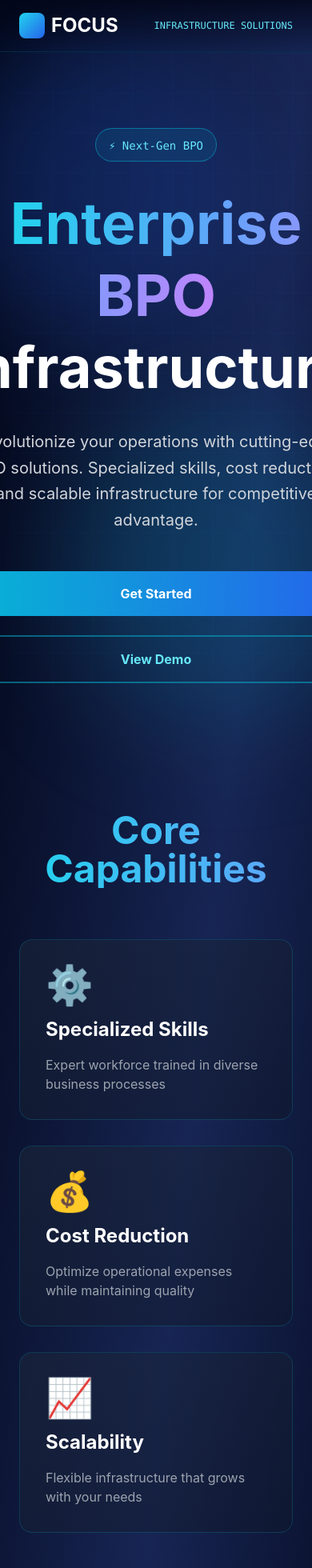
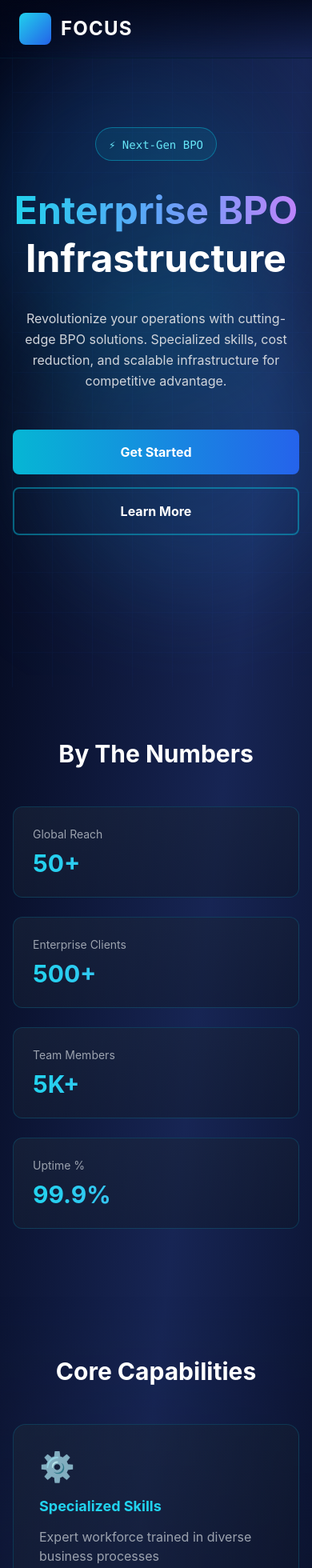
Before and after one commit to nsafwat689/focus-marketing-redesign, a Next.js app: page / in a window 390 px wide. Shown: the top 1960 px of the page at 80% size. Built offline with nearby package versions, Linux system fonts and the light colour scheme.

Commit message:
Redesign homepage with responsive layout, animations, and high-tech infrastructure aesthetic

```diff
--- a/app/page.tsx
+++ b/app/page.tsx
@@ -1,8 +1,45 @@
+'use client';
+
+import { useEffect, useState } from 'react';
+
 export default function Home() {
+  const [isScrolled, setIsScrolled] = useState(false);
+  const [mousePosition, setMousePosition] = useState({ x: 0, y: 0 });
+
+  useEffect(() => {
+    const handleScroll = () => {
+      setIsScrolled(window.scrollY > 50);
+    };
+
+    const handleMouseMove = (e: MouseEvent) => {
+      setMousePosition({ x: e.clientX, y: e.clientY });
+    };
+
+    window.addEventListener('scroll', handleScroll);
+    window.addEventListener('mousemove', handleMouseMove);
+
+    return () => {
+      window.removeEventListener('scroll', handleScroll);
+      window.removeEventListener('mousemove', handleMouseMove);
+    };
+  }, []);
+
   const features = [
-    { title: 'Specialized Skills', desc: 'Expert workforce trained in diverse business processes', icon: '⚙️' },
-    { title: 'Cost Reduction', desc: 'Optimize operational expenses while maintaining quality', icon: '💰' },
-    { title: 'Scalability', desc: 'Flexible infrastructure that grows with your needs', icon: '📈' },
+    {
+      title: 'Specialized Skills',
+      desc: 'Expert workforce trained in diverse business processes',
+      icon: '⚙️',
+    },
+    {
+      title: 'Cost Reduction',
+      desc: 'Optimize operational expenses while maintaining quality',
+      icon: '💰',
+    },
+    {
+      title: 'Scalability',
+      desc: 'Flexible infrastructure that grows with your needs',
+      icon: '📈',
+    },
   ];
 
   const stats = [
@@ -14,125 +51,165 @@ export default function Home() {
 
   return (
     <div className="min-h-screen bg-gradient-to-br from-slate-950 via-blue-950 to-slate-950 text-white overflow-hidden">
-      <div className="fixed inset-0 z-0 opacity-10" style={{ backgroundImage: 'linear-gradient(rgba(59,130,246,0.5) 1px, transparent 1px), linear-gradient(90deg, rgba(59,130,246,0.5) 1px, transparent 1px)', backgroundSize: '50px 50px', animation: 'moveGrid 20s linear infinite' }}></div>
+      {/* Animated Grid Background */}
+      <div className="fixed inset-0 z-0 opacity-5">
+        <div className="absolute inset-0" style={{
+          backgroundImage: 'linear-gradient(rgba(59,130,246,1) 1px, transparent 1px), linear-gradient(90deg, rgba(59,130,246,1) 1px, transparent 1px)',
+          backgroundSize: '50px 50px',
+          animation: 'moveGrid 20s linear infinite',
+        }} />
+      </div>
 
-      <nav className="fixed top-0 w-full bg-gradient-to-b from-slate-950/80 to-transparent backdrop-blur-lg z-50 py-4 px-6 border-b border-cyan-500/20">
+      {/* Floating Orbs */}
+      <div className="fixed inset-0 z-0 pointer-events-none overflow-hidden">
+        <div className="absolute top-20 right-10 w-96 h-96 bg-gradient-to-br from-blue-600 to-cyan-500 rounded-full mix-blend-screen blur-3xl opacity-20 animate-pulse" style={{
+          animation: 'float 8s ease-in-out infinite',
+        }} />
+        <div className="absolute bottom-20 left-10 w-96 h-96 bg-gradient-to-br from-cyan-600 to-blue-500 rounded-full mix-blend-screen blur-3xl opacity-20 animate-pulse" style={{
+          animation: 'float 8s ease-in-out infinite 2s',
+        }} />
+      </div>
+
+      {/* Navigation */}
+      <nav className={`fixed top-0 w-full z-50 py-4 px-6 transition-all duration-300 ${
+        isScrolled
+          ? 'bg-slate-950/95 backdrop-blur-xl border-b border-cyan-500/30 shadow-2xl'
+          : 'bg-gradient-to-b from-slate-950/80 to-transparent backdrop-blur-lg border-b border-cyan-500/10'
+      }`}>
         <div className="max-w-7xl mx-auto flex justify-between items-center">
-          <div className="flex items-center gap-2 text-2xl font-bold">
-            <div className="w-8 h-8 bg-gradient-to-br from-cyan-400 to-blue-600 rounded-lg"></div>
-            <span>FOCUS</span>
+          <div className="flex items-center gap-3">
+            <div className="w-10 h-10 bg-gradient-to-br from-cyan-400 to-blue-600 rounded-lg animate-pulse" />
+            <span className="text-2xl font-bold tracking-wider">FOCUS</span>
           </div>
-          <div className="text-xs text-cyan-300 font-mono">INFRASTRUCTURE SOLUTIONS</div>
+          <div className="hidden md:block text-xs text-cyan-300 font-mono tracking-widest">INFRASTRUCTURE SOLUTIONS</div>
         </div>
       </nav>
 
-      <section className="relative pt-40 pb-20 px-6 min-h-screen flex items-center justify-center">
-        <div className="absolute inset-0 z-0">
-          <div className="absolute top-10 right-20 w-96 h-96 bg-blue-600 rounded-full mix-blend-screen blur-3xl opacity-20 animate-pulse"></div>
-          <div className="absolute bottom-10 left-20 w-96 h-96 bg-cyan-600 rounded-full mix-blend-screen blur-3xl opacity-20 animate-pulse"></div>
-        </div>
-
+      {/* Hero Section */}
+      <section className="relative pt-32 pb-20 px-4 md:px-6 min-h-screen flex items-center justify-center">
         <div className="relative z-10 max-w-5xl mx-auto text-center">
-          <div className="mb-8 inline-block px-4 py-2 bg-cyan-500/10 border border-cyan-500/50 rounded-full">
+          <div className="mb-8 inline-block px-4 py-2 bg-cyan-500/10 border border-cyan-500/50 rounded-full hover:bg-cyan-500/20 transition-all animate-pulse">
             <span className="text-cyan-300 text-sm font-mono">⚡ Next-Gen BPO</span>
           </div>
 
-          <h1 className="text-7xl md:text-8xl font-bold mb-8 leading-tight">
-            <span className="bg-gradient-to-r from-cyan-400 via-blue-400 to-purple-400 bg-clip-text text-transparent">Enterprise BPO</span>
+          <h1 className="text-5xl md:text-7xl lg:text-8xl font-bold mb-8 leading-tight">
+            <span className="bg-gradient-to-r from-cyan-400 via-blue-400 to-purple-400 bg-clip-text text-transparent animate-pulse">
+              Enterprise BPO
+            </span>
             <br />
             <span className="text-white">Infrastructure</span>
           </h1>
 
-          <p className="text-xl md:text-2xl text-gray-300 mb-12 max-w-3xl mx-auto leading-relaxed">
+          <p className="text-base md:text-xl lg:text-2xl text-gray-300 mb-12 max-w-3xl mx-auto leading-relaxed">
             Revolutionize your operations with cutting-edge BPO solutions. Specialized skills, cost reduction, and scalable infrastructure for competitive advantage.
           </p>
 
-          <div className="flex flex-col sm:flex-row gap-6 justify-center">
-            <button className="group relative px-8 py-4 bg-gradient-to-r from-cyan-500 to-blue-600 text-white font-bold rounded-lg overflow-hidden">
-              <span className="relative z-10">Get Started</span>
-              <div className="absolute inset-0 bg-gradient-to-r from-blue-600 to-cyan-500 transform translate-x-full group-hover:translate-x-0 transition-transform duration-300"></div>
+          <div className="flex flex-col sm:flex-row gap-4 justify-center mb-16">
+            <button className="px-8 py-4 bg-gradient-to-r from-cyan-500 to-blue-600 hover:from-cyan-400 hover:to-blue-500 rounded-lg font-bold transition-all duration-300 transform hover:scale-105 hover:shadow-2xl">
+              Get Started
             </button>
-            <button className="px-8 py-4 border-2 border-cyan-500/50 text-cyan-300 font-bold rounded-lg hover:bg-cyan-500/10 transition-all">
-              View Demo
+            <button className="px-8 py-4 border-2 border-cyan-500/50 hover:border-cyan-400 rounded-lg font-bold transition-all duration-300 hover:bg-cyan-500/10">
+              Learn More
             </button>
           </div>
         </div>
       </section>
 
-      <section className="relative z-10 py-20 px-6">
+      {/* Stats Section */}
+      <section className="relative z-10 px-4 md:px-6 py-20">
         <div className="max-w-6xl mx-auto">
-          <h2 className="text-5xl font-bold text-center mb-16 bg-gradient-to-r from-cyan-400 to-blue-400 bg-clip-text text-transparent">Core Capabilities</h2>
-          <div className="grid md:grid-cols-3 gap-8">
-            {features.map((f, i) => (
-              <div key={i} className="group p-8 bg-gradient-to-br from-slate-800/50 to-slate-900/50 border border-cyan-500/20 rounded-2xl hover:border-cyan-500/60 hover:shadow-2xl hover:shadow-cyan-500/20 transition-all duration-300">
-                <div className="text-5xl mb-4 group-hover:scale-110 transition-transform duration-300">{f.icon}</div>
-                <h3 className="text-2xl font-bold mb-4 text-white">{f.title}</h3>
-                <p className="text-gray-400 group-hover:text-gray-300 transition-colors">{f.desc}</p>
+          <h2 className="text-3xl md:text-4xl font-bold text-center mb-12">By The Numbers</h2>
+          <div className="grid grid-cols-1 sm:grid-cols-2 lg:grid-cols-4 gap-6">
+            {stats.map((stat, idx) => (
+              <div key={idx} className="p-6 bg-gradient-to-br from-slate-800/50 to-slate-900/50 border border-cyan-500/20 rounded-xl hover:border-cyan-500/50 transition-all duration-300 hover:shadow-2xl hover:shadow-cyan-500/10 group">
+                <p className="text-gray-400 text-sm group-hover:text-cyan-300 transition-colors">{stat.label}</p>
+                <p className="text-3xl md:text-4xl font-bold mt-2 bg-gradient-to-r from-cyan-400 to-blue-400 bg-clip-text text-transparent">{stat.value}</p>
               </div>
             ))}
           </div>
         </div>
       </section>
 
-      <section className="relative z-10 py-20 px-6">
+      {/* Features Section */}
+      <section className="relative z-10 px-4 md:px-6 py-20 bg-gradient-to-b from-transparent via-slate-900/20 to-transparent">
         <div className="max-w-6xl mx-auto">
-          <div className="grid md:grid-cols-4 gap-6">
-            {stats.map((s, i) => (
-              <div key={i} className="p-6 bg-gradient-to-br from-cyan-500/10 to-blue-500/10 border border-cyan-500/30 rounded-xl text-center hover:border-cyan-500/60 transition-all">
-                <div className="text-4xl font-bold text-cyan-400 mb-2">{s.value}</div>
-                <div className="text-gray-300">{s.label}</div>
+          <h2 className="text-3xl md:text-4xl font-bold text-center mb-12">Core Capabilities</h2>
+          <div className="grid grid-cols-1 md:grid-cols-3 gap-8">
+            {features.map((feature, idx) => (
+              <div key={idx} className="group p-8 bg-gradient-to-br from-slate-800/50 to-slate-900/50 border border-cyan-500/20 rounded-2xl hover:border-cyan-500/50 transition-all duration-300 hover:shadow-2xl hover:shadow-cyan-500/20">
+                <div className="text-4xl mb-4 group-hover:scale-110 transition-transform duration-300">{feature.icon}</div>
+                <h3 className="text-cyan-400 font-bold text-lg mb-3 group-hover:text-cyan-300 transition-colors">{feature.title}</h3>
+                <p className="text-gray-400 group-hover:text-gray-300 transition-colors">{feature.desc}</p>
               </div>
             ))}
           </div>
         </div>
       </section>
 
-      <section className="relative z-10 py-20 px-6">
+      {/* Locations Section */}
+      <section className="relative z-10 px-4 md:px-6 py-20">
         <div className="max-w-4xl mx-auto">
-          <h2 className="text-5xl font-bold text-center mb-16 bg-gradient-to-r from-cyan-400 to-blue-400 bg-clip-text text-transparent">Contact</h2>
-          <div className="grid md:grid-cols-2 gap-12 mb-12">
-            <div className="p-8 bg-gradient-to-br from-slate-800/50 to-slate-900/50 border border-cyan-500/20 rounded-2xl">
+          <h2 className="text-3xl md:text-4xl font-bold text-center mb-12">Global Presence</h2>
+          <div className="grid grid-cols-1 md:grid-cols-2 gap-8">
+            <div className="p-8 bg-gradient-to-br from-slate-800/50 to-slate-900/50 border border-cyan-500/20 rounded-2xl hover:border-cyan-500/50 transition-all duration-300 hover:shadow-2xl">
               <h3 className="text-cyan-400 font-bold text-lg mb-6">🌍 Offices</h3>
               <div className="space-y-4 text-gray-300 text-sm">
-                <div>
+                <div className="hover:translate-x-2 transition-transform duration-300">
                   <p className="font-semibold text-white">US Branch</p>
                   <p>1309 Coffeen Avenue, Sheridan, WY 82801</p>
                 </div>
-                <div>
+                <div className="hover:translate-x-2 transition-transform duration-300">
                   <p className="font-semibold text-white">Egypt Branch</p>
                   <p>1119 Villa Hoor, Cairo, Egypt 21445</p>
                 </div>
               </div>
             </div>
-            <div className="p-8 bg-gradient-to-br from-slate-800/50 to-slate-900/50 border border-cyan-500/20 rounded-2xl">
+
+            <div className="p-8 bg-gradient-to-br from-slate-800/50 to-slate-900/50 border border-cyan-500/20 rounded-2xl hover:border-cyan-500/50 transition-all duration-300 hover:shadow-2xl">
               <h3 className="text-cyan-400 font-bold text-lg mb-6">📞 Connect</h3>
               <div className="space-y-4 text-sm">
-                <a href="tel:+201123494147" className="block text-gray-300 hover:text-cyan-400 transition">
+                <a href="tel:+201123494147" className="block text-gray-300 hover:text-cyan-400 transition-colors">
                   <span className="font-semibold">Phone:</span> +20 112 349 4147
                 </a>
-                <a href="mailto:info@focusformarketing.com" className="block text-gray-300 hover:text-cyan-400 transition">
+                <a href="mailto:info@focusformarketing.com" className="block text-gray-300 hover:text-cyan-400 transition-colors">
                   <span className="font-semibold">Email:</span> info@focusformarketing.com
                 </a>
               </div>
             </div>
           </div>
-          <div className="flex justify-center gap-6">
-            <a href="#" className="w-12 h-12 rounded-full bg-gradient-to-br from-cyan-500/20 to-blue-500/20 border border-cyan-500/50 flex items-center justify-center hover:bg-cyan-500/30 transition font-bold">f</a>
-            <a href="#" className="w-12 h-12 rounded-full bg-gradient-to-br from-cyan-500/20 to-blue-500/20 border border-cyan-500/50 flex items-center justify-center hover:bg-cyan-500/30 transition font-bold">in</a>
-            <a href="#" className="w-12 h-12 rounded-full bg-gradient-to-br from-cyan-500/20 to-blue-500/20 border border-cyan-500/50 flex items-center justify-center hover:bg-cyan-500/30 transition">X</a>
-          </div>
         </div>
       </section>
 
+      {/* Social Links */}
+      <section className="relative z-10 px-4 md:px-6 py-12">
+        <div className="max-w-4xl mx-auto flex justify-center gap-6">
+          {[
+            { label: 'f', href: '#' },
+            { label: 'in', href: '#' },
+            { label: 'X', href: '#' },
+          ].map((social, idx) => (
+            <a key={idx} href={social.href} className="w-12 h-12 rounded-full bg-gradient-to-br from-cyan-500/20 to-blue-500/20 border border-cyan-500/50 flex items-center justify-center hover:from-cyan-500/40 hover:to-blue-500/40 transition-all duration-300 hover:shadow-lg hover:shadow-cyan-500/50">
+              {social.label}
+            </a>
+          ))}
+        </div>
+      </section>
+
+      {/* Footer */}
       <footer className="relative z-10 border-t border-cyan-500/20 py-8 px-6 text-center text-gray-400 text-sm">
         <p>© 2025 Focus For Marketing. Enterprise BPO Infrastructure Solutions.</p>
       </footer>
 
+      {/* Animations */}
       <style jsx>{`
         @keyframes moveGrid {
           0% { transform: translate(0, 0); }
           100% { transform: translate(50px, 50px); }
         }
+        @keyframes float {
+          0%, 100% { transform: translateY(0px); }
+          50% { transform: translateY(-20px); }
+        }
       `}</style>
     </div>
   );
```
